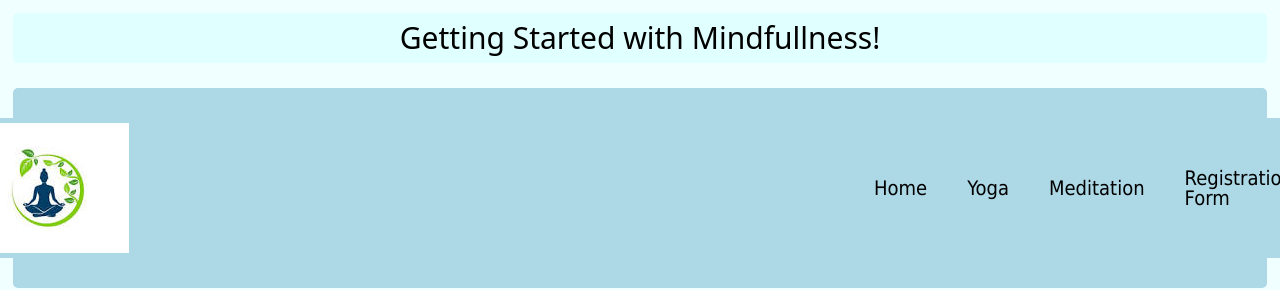
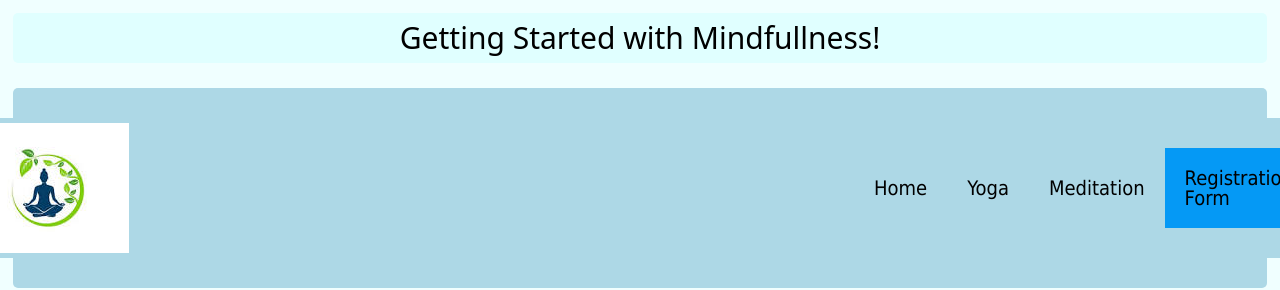
Before and after one commit to roopap12/meditation-mobile-app, a React (Create React App) app: page /Form in a window 1280 px wide. Shown: the top 290 px of the page. Built offline with nearby package versions, Linux system fonts and the light colour scheme; no server answers.

Commit message:
Add ChatBot

```diff
--- a/src/Api.js
+++ b/src/Api.js
@@ -1,6 +1,6 @@
 import axios from 'axios';
 
-const API_URL = 'http://localhost:8001'; // This is the FastAPI server URL
+const API_URL = 'http://localhost:8000'; // This is the FastAPI server URL
 
 export const startChat = () => {
     return axios.get(`${API_URL}/start-chat`);
--- a/src/App.css
+++ b/src/App.css
@@ -108,6 +108,18 @@ body {
   justify-content: space-between;
   align-items: center;
   color: black;
+  cursor: pointer;
+  font-family: Tahoma;
+  font-size: 20px;
+  position: relative;
+}
+
+.nav-item1 {
+  padding: 20px 20px;
+  justify-content: space-between;
+  align-items: center;
+  color: black;
+  background-color: rgb(5, 153, 245);
   cursor: pointer;
   font-family: Tahoma;
   font-size: 20px;
--- a/src/Components/ChatBotUI.jsx
+++ b/src/Components/ChatBotUI.jsx
@@ -45,7 +45,7 @@ function Chatbot() {
        sendMessage(message)
            .then(response => {
             console.log('Received response:', response.data.message);
-               setChat([...chat, { sender: 'bot', message: response.data.message }]);
+            setChat(prevChat => [...prevChat, { sender: 'bot', message: response.data.message }]);
            })
            .catch(error => {
                console.error('Error sending message', error);
--- a/src/Components/Navbar.jsx
+++ b/src/Components/Navbar.jsx
@@ -79,7 +79,7 @@ function Navbar({ setCurrentTab }) {
       </div>
 
       {/* Registration Form Tab */}
-      <div className="nav-item" onClick={() => setCurrentTab("form")}>
+      <div className="nav-item1" onClick={() => setCurrentTab("form")}>
         <Link to="/Form" className="link">
           Registration Form
         </Link>
```
Also changed, not shown: src/index.js (+4 -4 lines).
